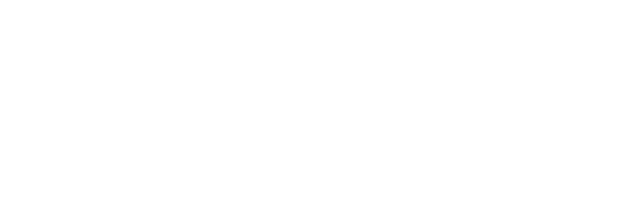
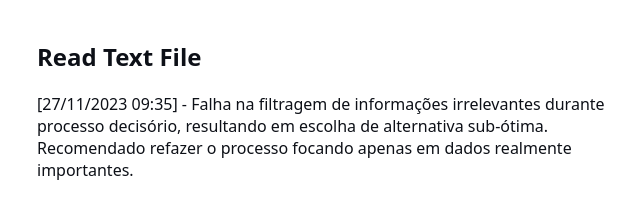
Before and after one commit to syntz-dev/changelog, a plain HTML site: page index.html in a window 1280 px wide. Shown: the whole page, without its empty margins (303-943 px from the left). Drawn offline with Linux system fonts and the light colour scheme.

Commit message:
Update index.html

```diff
--- a/index.html
+++ b/index.html
@@ -9,7 +9,7 @@ body {
   margin: 0;
   padding: 0;
   font-family: system-ui, -apple-system, BlinkMacSystemFont, '.SFNSText-Regular', sans-serif;
-  color: #fff;
+  color: #0d1017;
 }
 
 .container {
```
